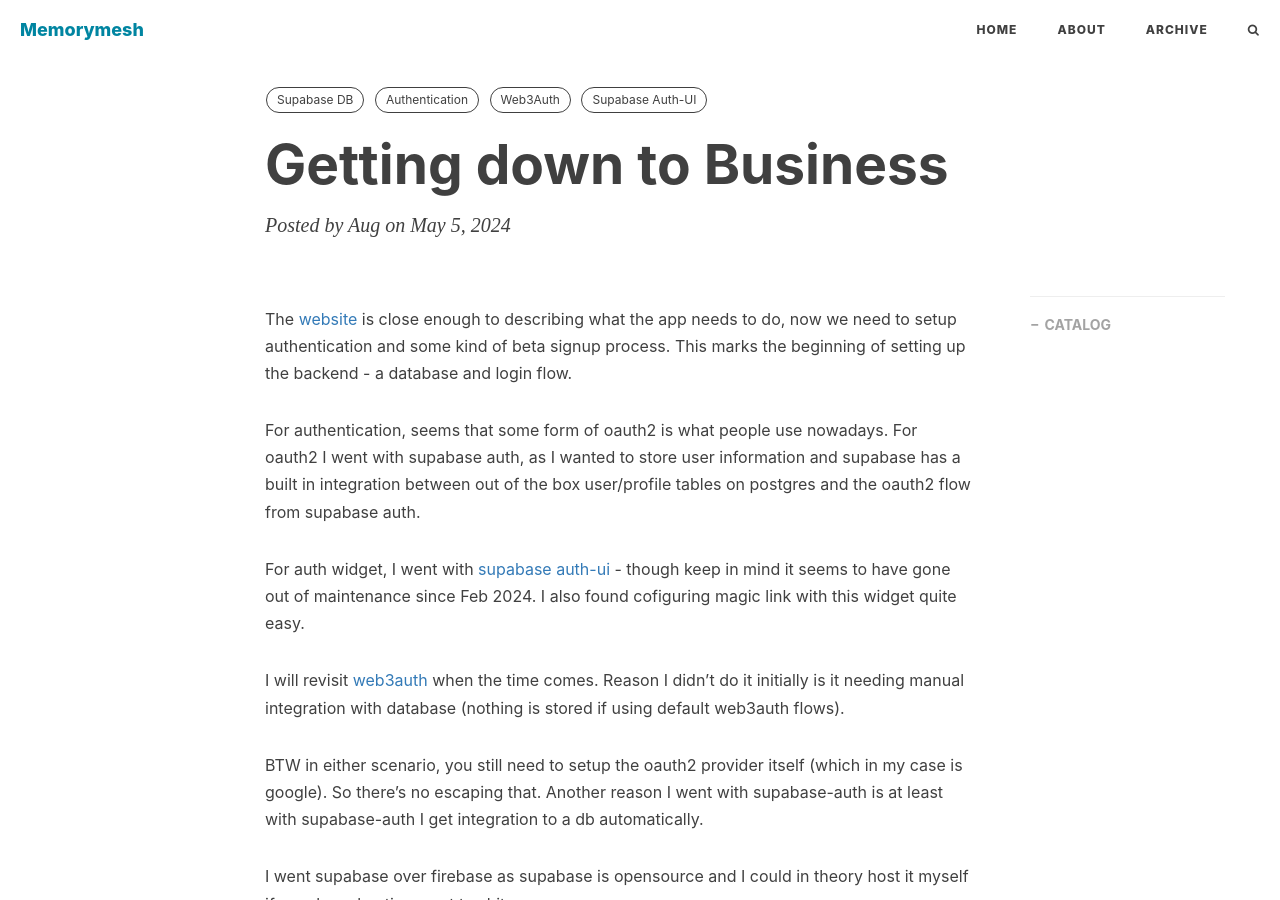
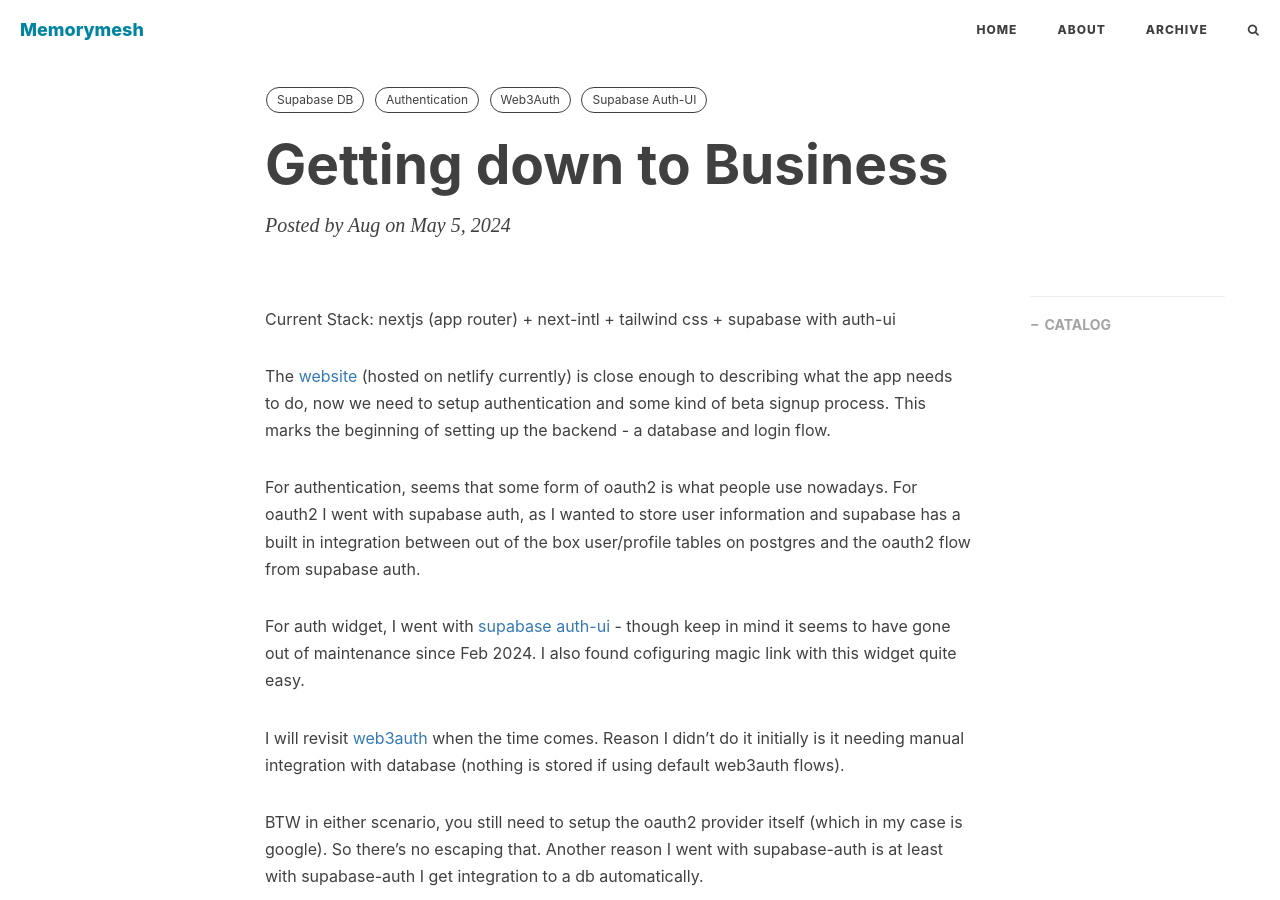
Before and after one commit to augchan42/augchan42.github.io, a Jekyll site: the page built from _posts/2024-05-05-Getting down to Business.md, in a window 1280 px wide and 900 px high. Built offline with Jekyll 4.4.1, drawn with Linux system fonts in a browser that asks for light colours; nearby versions of some CDN libraries; comment, search, counter and statistics services are not loaded.

Commit message:
add stack

```diff
--- a/_posts/2024-05-05-Getting down to Business.md
+++ b/_posts/2024-05-05-Getting down to Business.md
@@ -11,7 +11,9 @@ tags:
     - Supabase Auth-UI
 ---
 
-The [website](https://8bitoracle.ai) is close enough to describing what the app needs to do, now we need to setup
+Current Stack: nextjs (app router) + next-intl + tailwind css + supabase with auth-ui
+
+The [website](https://8bitoracle.ai) (hosted on netlify currently) is close enough to describing what the app needs to do, now we need to setup
 authentication and some kind of beta signup process.  This marks the beginning of setting up the backend - a database and login flow.
 
 For authentication, seems that some form of oauth2 is what people use nowadays.  For oauth2 I went with supabase auth, as I wanted to store user information and supabase has a built in integration between out of the box user/profile tables on postgres and the oauth2 flow from supabase auth.
```
